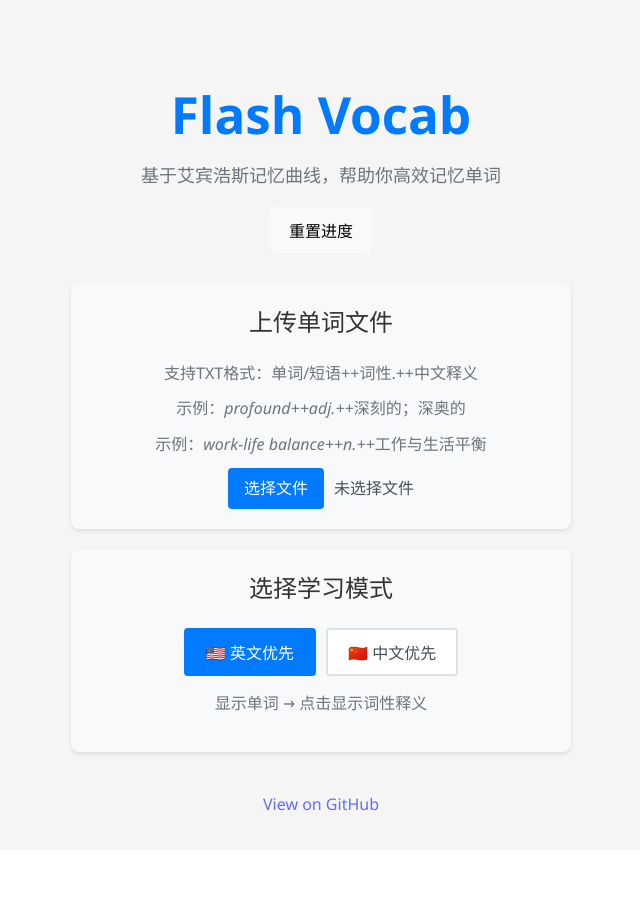
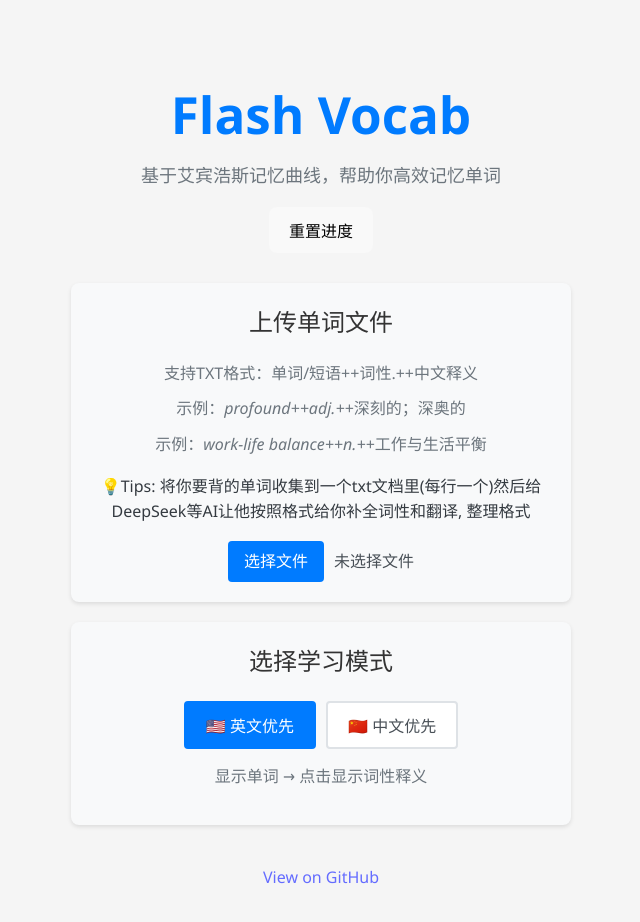
Before and after one commit to Ganzhe2028/Flash-Vocab, a Vue app: page / in a window 1280 px wide. Shown: the whole page, without its empty margins (319-959 px from the left). Before the commit the page ends 850 px from the top, so only its background shows below. Built offline with nearby package versions, Linux system fonts and the light colour scheme.

Commit message:
update: add simple guide in file-upload-section

```diff
--- a/src/App.vue
+++ b/src/App.vue
@@ -189,8 +189,6 @@ const loadSampleWords = async () => {
     const sampleWords = [];
 
     lines.forEach((line, index) => {
-      // 更新正则表达式以支持多词短语和带连字符的词组，以及phr.等词性标记，以及词性后面有多个点号的情况
-      // 使用更贪婪的匹配模式来确保捕获整个短语直到词性标记
       const parts = line.trim().split('++');
       const match = parts.length === 3 ? parts : null;
 
--- a/src/components/FileUploader.vue
+++ b/src/components/FileUploader.vue
@@ -71,6 +71,7 @@ const handleFileChange = (event) => {
     <p class="instruction">支持TXT格式：单词/短语++词性.++中文释义</p>
     <p class="example">示例：profound++adj.++深刻的；深奥的</p>
     <p class="example">示例：work-life balance++n.++工作与生活平衡</p>
+    <p class="">💡Tips: 将你要背的单词收集到一个txt文档里(每行一个)然后给DeepSeek等AI让他按照格式给你补全词性和翻译, 整理格式</p>
     <div class="upload-area">
       <input
         type="file"
```
